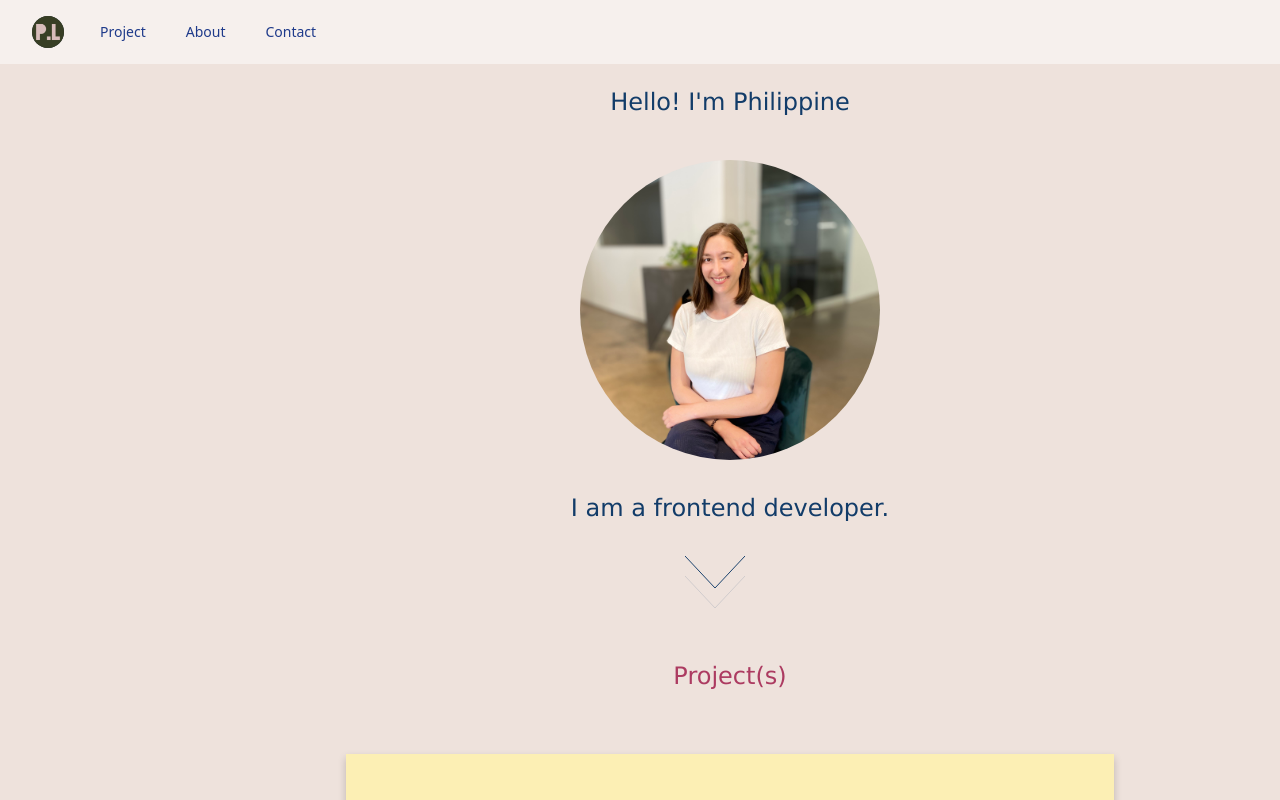
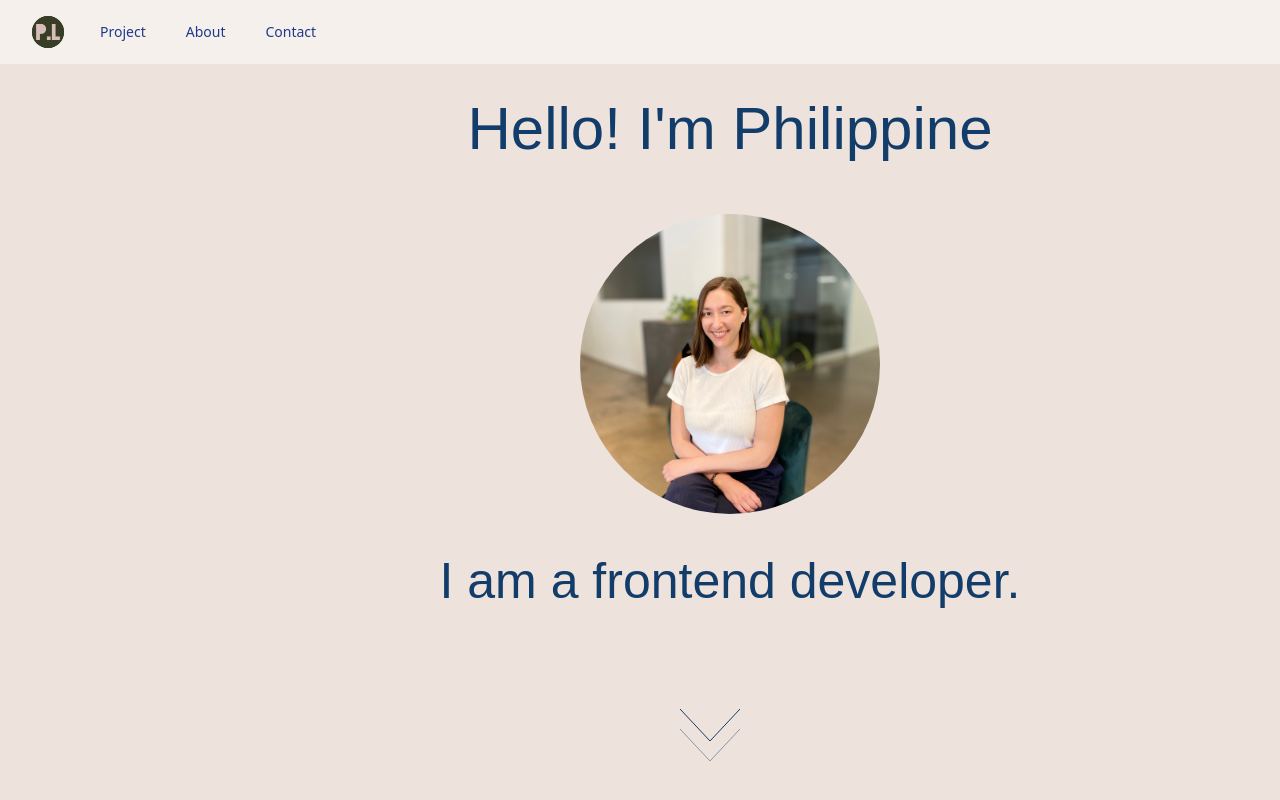
Before and after one commit to Plorrain/my-own-personnal-app, a React (Create React App) app: page / in a window 1280 px wide. Shown: the top 800 px of the page. Built offline with nearby package versions, Linux system fonts and the light colour scheme.

Commit message:
FallingArrow: upped margins to space it all

```diff
--- a/src/components/UI/FallingArrow.css
+++ b/src/components/UI/FallingArrow.css
@@ -6,7 +6,10 @@
   justify-content: center;
   /* those margins came with components, are they good though? */
   left: 50%;
-  margin-left: -30px;
+  /* margin-left: -30px;
+  margin-top: 60px
+  margin-bottom: 60px; */
+  margin: 60px 10px 60px -30px
 }
 
 .arrows path {
--- a/src/index.css
+++ b/src/index.css
@@ -24,11 +24,11 @@ body {
 /* banner/top of page */
 
 .name-banner {
-  font-family: 'Lucida Sans', 'Lucida Sans Regular', 'Lucida Grande', 'Lucida Sans Unicode', Geneva, Verdana, sans-serif;
+  font-family: 'Hanken Grotesk', sans-serif;
   display: flex;
   justify-content: center;
   color: #123C69;
-  font-size: x-large;
+  font-size: 60px;
   text-align: center;
   max-width: 100%;
   box-sizing: border-box;
@@ -66,8 +66,8 @@ body {
 /* content */
 
 .introduction {
-  font-family: 'Lucida Sans', 'Lucida Sans Regular', 'Lucida Grande', 'Lucida Sans Unicode', Geneva, Verdana, sans-serif;
-  font-size: x-large;
+  font-family: 'Hanken Grotesk', sans-serif;
+  font-size: 50px;
   font-weight: 200;
   display: flex;
   justify-content: center;
@@ -91,7 +91,7 @@ body {
 
 .title {
   color: #AC3B61;
-  font-family: 'Lucida Sans', 'Lucida Sans Regular', 'Lucida Grande', 'Lucida Sans Unicode', Geneva, Verdana, sans-serif;
+  font-family: 'Hanken Grotesk', sans-serif;
   font-size: x-large;
   font-weight: 200;
   display: flex;
```
